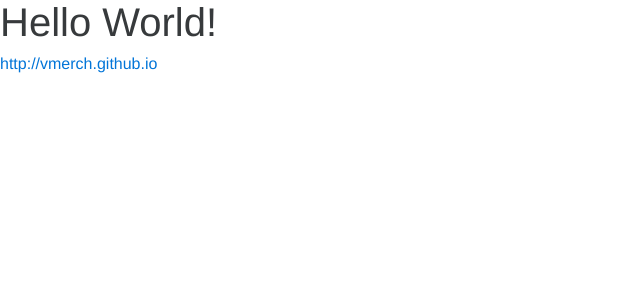
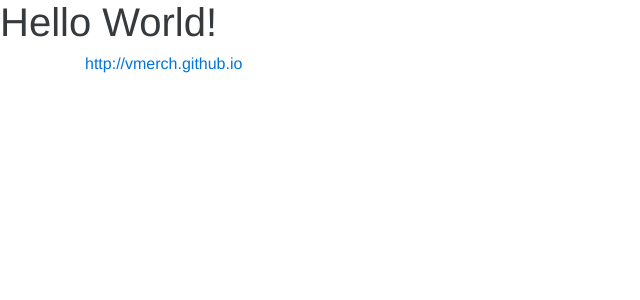
Before and after one commit to vmerch/vmerch, a Jekyll site: the page built from index.html, in a window 1280 px wide. Shown: the top 300 px of the page, without its empty margins (0-640 px from the left). Built offline with Jekyll 4.4.1, drawn with Linux system fonts in a browser that asks for light colours.

Commit message:
Updated to some bootstraped defaults.

```diff
--- a/_includes/footer.html
+++ b/_includes/footer.html
@@ -1,5 +1,7 @@
-<footer>
-  <p>
-    <a href="{{ site.url }}">{{ site.url }}</a>
-  </p>
+<footer class="text-muted">
+  <div class="container">
+    <p>
+      <a href="{{ site.url }}">{{ site.url }}</a>
+    </p>
+  </div> <!-- /.container -->
 </footer>
```
